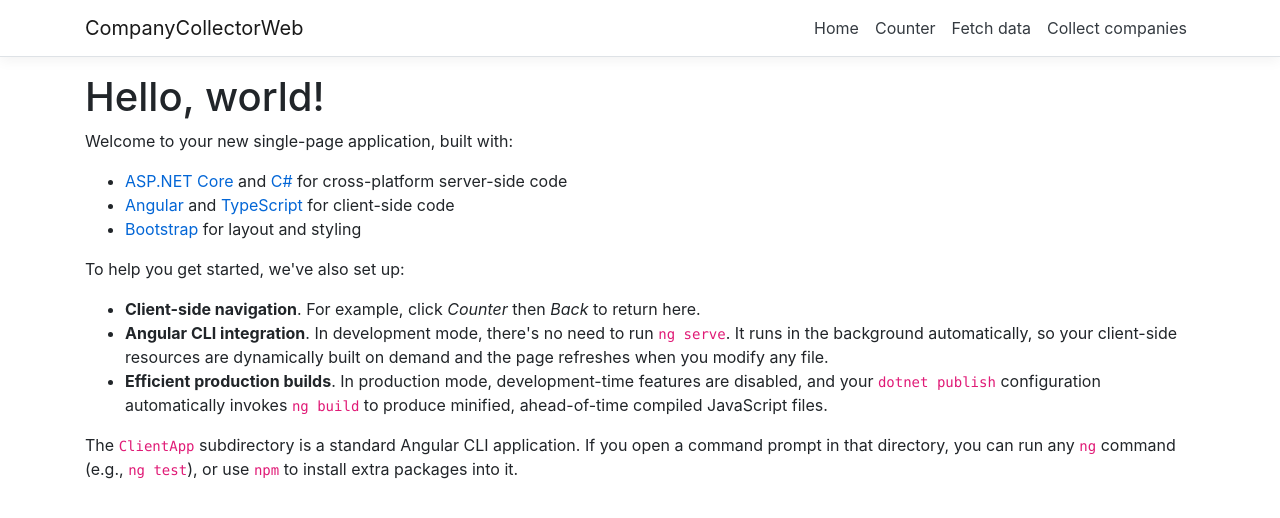
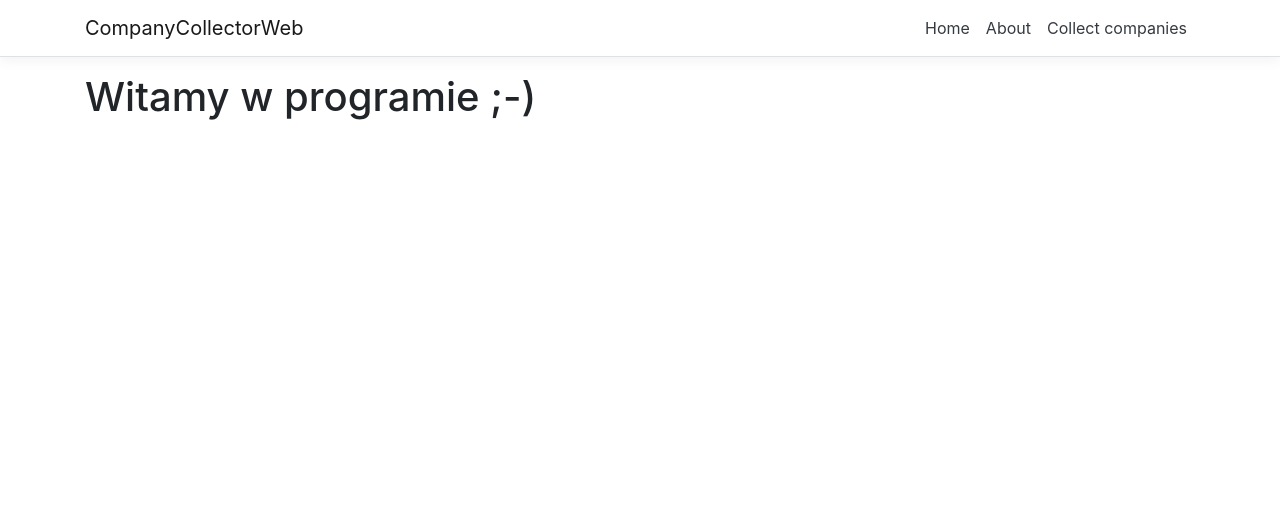
Before and after one commit to victoor83/CompanyCollectorWeb, an Angular app in the folder CompanyCollectorWeb/ClientApp/: page / in a window 1280 px wide. Shown: the top 518 px of the page. Built offline with nearby package versions, Linux system fonts and the light colour scheme.

Commit message:
added about component removed unued components & code

```diff
--- /dev/null
+++ b/CompanyCollectorWeb/ClientApp/src/app/About/about.component.html
@@ -0,0 +1,4 @@
+<h1>About</h1>
+<br>
+<h2 style="color:green">Wik<span style="color:orangered">soft</span></h2>
+<p>Contact: <a href="mailto:biurovictora@gmail.com">Send me an email</a></p>
--- a/CompanyCollectorWeb/ClientApp/src/app/counter/counter.component.ts
+++ b/CompanyCollectorWeb/ClientApp/src/app/About/about.component.ts
@@ -1,10 +1,10 @@
 import { Component } from '@angular/core';
 
 @Component({
-  selector: 'app-counter-component',
-  templateUrl: './counter.component.html'
+  selector: 'app-about-component',
+  templateUrl: './about.component.html'
 })
-export class CounterComponent {
+export class AboutComponent {
   public currentCount = 0;
 
   public incrementCounter() {
--- a/CompanyCollectorWeb/ClientApp/src/app/counter/counter.component.html
+++ /dev/null
@@ -1,7 +0,0 @@
-<h1>Counter</h1>
-
-<p>This is a simple example of an Angular component.</p>
-
-<p aria-live="polite">Current count: <strong>{{ currentCount }}</strong></p>
-
-<button class="btn btn-primary" (click)="incrementCounter()">Increment</button>
--- a/CompanyCollectorWeb/ClientApp/src/app/fetch-data/fetch-data.component.html
+++ /dev/null
@@ -1,24 +0,0 @@
-<h1 id="tableLabel">Weather forecast</h1>
-
-<p>This component demonstrates fetching data from the server.</p>
-
-<p *ngIf="!forecasts"><em>Loading...</em></p>
-
-<table class='table table-striped' aria-labelledby="tableLabel" *ngIf="forecasts">
-  <thead>
-    <tr>
-      <th>Date</th>
-      <th>Temp. (C)</th>
-      <th>Temp. (F)</th>
-      <th>Summary</th>
-    </tr>
-  </thead>
-  <tbody>
-    <tr *ngFor="let forecast of forecasts">
-      <td>{{ forecast.date }}</td>
-      <td>{{ forecast.temperatureC }}</td>
-      <td>{{ forecast.temperatureF }}</td>
-      <td>{{ forecast.summary }}</td>
-    </tr>
-  </tbody>
-</table>
--- a/CompanyCollectorWeb/ClientApp/src/app/fetch-data/fetch-data.component.ts
+++ /dev/null
@@ -1,23 +0,0 @@
-import { Component, Inject } from '@angular/core';
-import { HttpClient } from '@angular/common/http';
-
-@Component({
-  selector: 'app-fetch-data',
-  templateUrl: './fetch-data.component.html'
-})
-export class FetchDataComponent {
-  public forecasts: WeatherForecast[];
-
-  constructor(http: HttpClient, @Inject('BASE_URL') baseUrl: string) {
-    http.get<WeatherForecast[]>(baseUrl + 'weatherforecast').subscribe(result => {
-      this.forecasts = result;
-    }, error => console.error(error));
-  }
-}
-
-interface WeatherForecast {
-  date: string;
-  temperatureC: number;
-  temperatureF: number;
-  summary: string;
-}
--- a/CompanyCollectorWeb/ClientApp/src/app/home/home.component.html
+++ b/CompanyCollectorWeb/ClientApp/src/app/home/home.component.html
@@ -1,14 +1 @@
-<h1>Hello, world!</h1>
-<p>Welcome to your new single-page application, built with:</p>
-<ul>
-  <li><a href='https://get.asp.net/'>ASP.NET Core</a> and <a href='https://msdn.microsoft.com/en-us/library/67ef8sbd.aspx'>C#</a> for cross-platform server-side code</li>
-  <li><a href='https://angular.io/'>Angular</a> and <a href='http://www.typescriptlang.org/'>TypeScript</a> for client-side code</li>
-  <li><a href='http://getbootstrap.com/'>Bootstrap</a> for layout and styling</li>
-</ul>
-<p>To help you get started, we've also set up:</p>
-<ul>
-  <li><strong>Client-side navigation</strong>. For example, click <em>Counter</em> then <em>Back</em> to return here.</li>
-  <li><strong>Angular CLI integration</strong>. In development mode, there's no need to run <code>ng serve</code>. It runs in the background automatically, so your client-side resources are dynamically built on demand and the page refreshes when you modify any file.</li>
-  <li><strong>Efficient production builds</strong>. In production mode, development-time features are disabled, and your <code>dotnet publish</code> configuration automatically invokes <code>ng build</code> to produce minified, ahead-of-time compiled JavaScript files.</li>
-</ul>
-<p>The <code>ClientApp</code> subdirectory is a standard Angular CLI application. If you open a command prompt in that directory, you can run any <code>ng</code> command (e.g., <code>ng test</code>), or use <code>npm</code> to install extra packages into it.</p>
+<h1>Witamy w programie ;-) </h1>
--- a/CompanyCollectorWeb/ClientApp/src/app/nav-menu/nav-menu.component.html
+++ b/CompanyCollectorWeb/ClientApp/src/app/nav-menu/nav-menu.component.html
@@ -28,13 +28,8 @@
             <a class="nav-link text-dark" [routerLink]="['/']">Home</a>
           </li>
           <li class="nav-item" [routerLinkActive]="['link-active']">
-            <a class="nav-link text-dark" [routerLink]="['/counter']"
-              >Counter</a
-            >
-          </li>
-          <li class="nav-item" [routerLinkActive]="['link-active']">
-            <a class="nav-link text-dark" [routerLink]="['/fetch-data']"
-              >Fetch data</a
+            <a class="nav-link text-dark" [routerLink]="['/about']"
+              >About</a
             >
           </li>
           <li class="nav-item" [routerLinkActive]="['link-active']">
```
Also changed, not shown: CompanyCollectorWeb/ClientApp/src/app/app.module.ts (+3 -6 lines), 1 other file (tests, documents, lock files or other folders).
